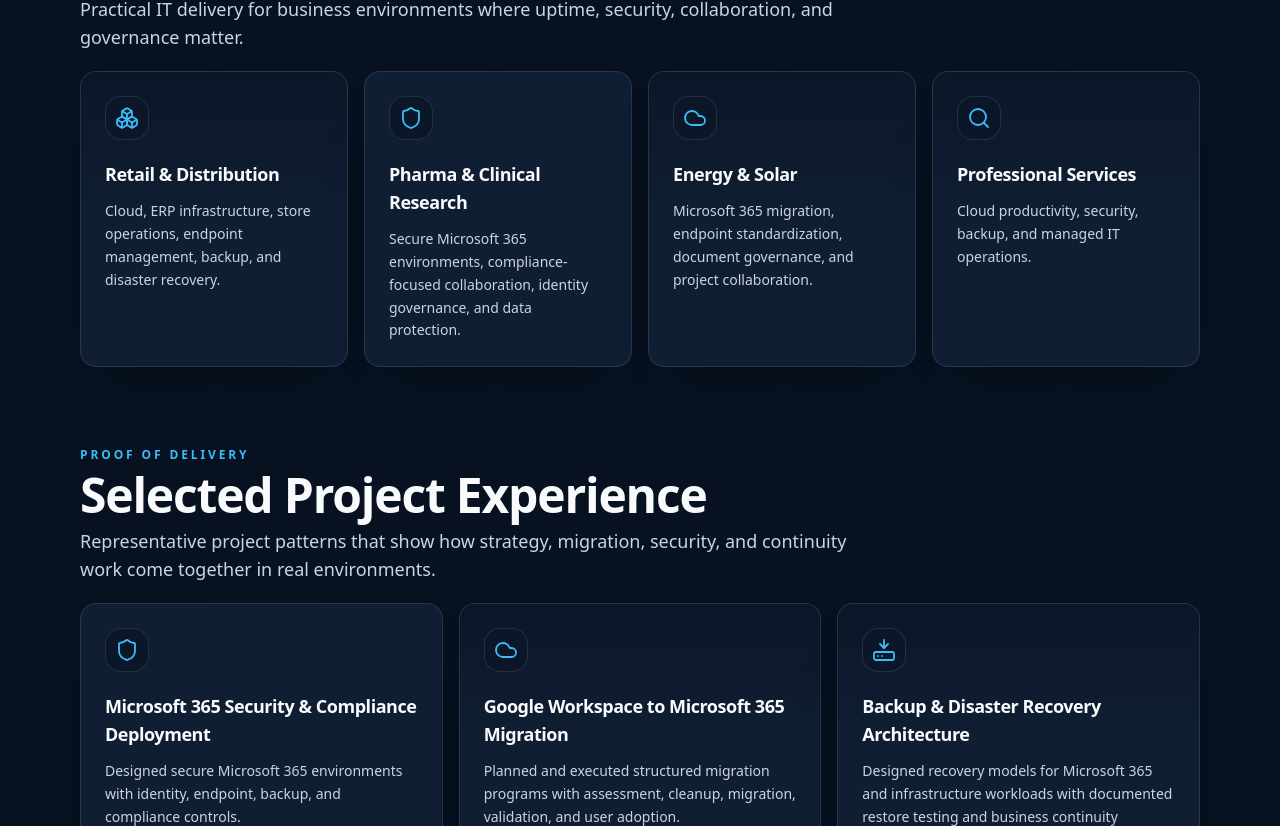
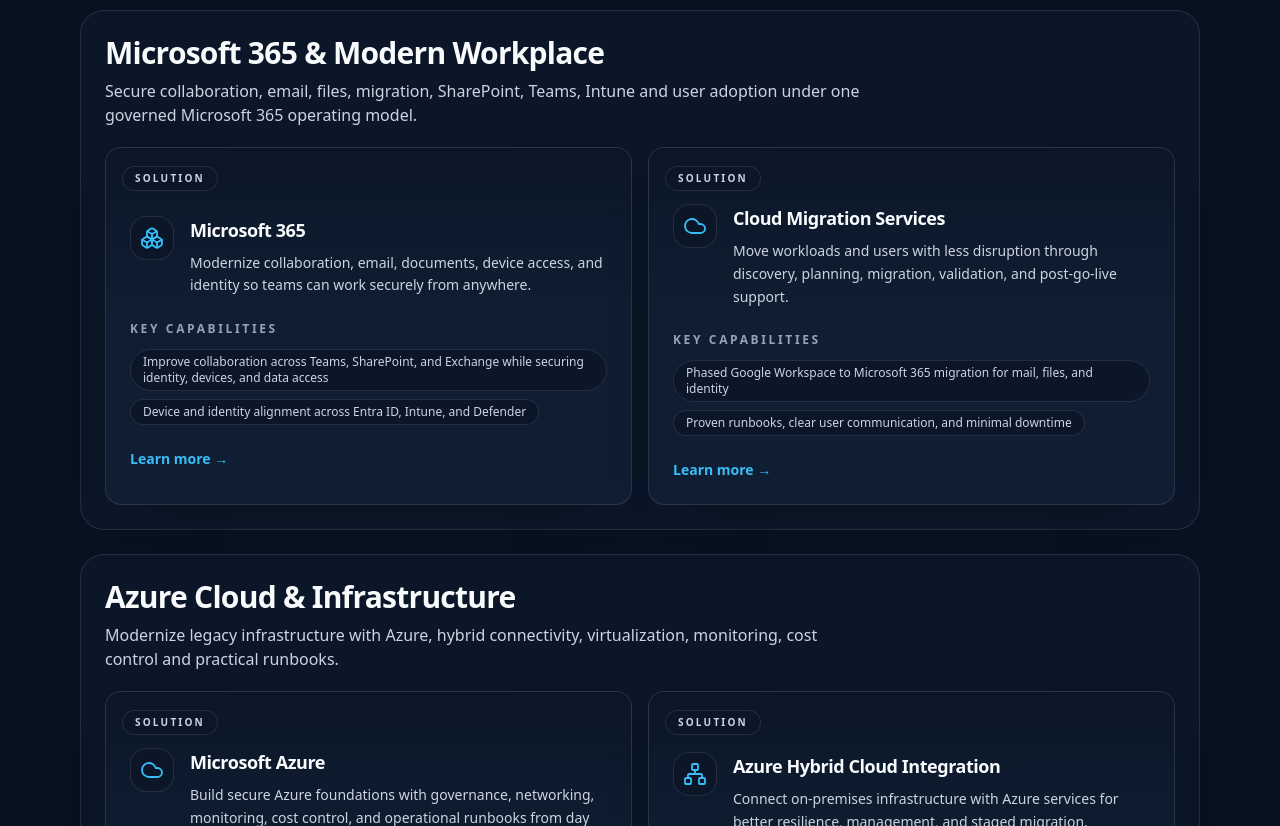
Before and after one commit to gushterovstefan/itosite, a React (Vite) app in the folder website/: page /solutions in a window 1280 px wide. Shown: the part 1574-2400 px from the top of the page. Built offline with nearby package versions, Linux system fonts and the light colour scheme.

Commit message:
Improve solutions SEO and heading structure

```diff
--- a/website/scripts/prerender.mjs
+++ b/website/scripts/prerender.mjs
@@ -11,7 +11,7 @@
   '/it-support-services': ['IT Support Services — IT Outsource Ltd.', 'SLA-driven managed IT support, service desk, endpoint management, remote and on-site support for business-critical operations.'],
   '/it-infrastructure-services': ['IT Infrastructure Services — IT Outsource Ltd.', 'Hybrid infrastructure, virtualization, networking, backup, DR and secure platform operations for resilient business systems.'],
   '/it-consulting-services': ['IT Consulting Services — IT Outsource Ltd.', 'Enterprise architecture, cloud migration, security governance, ERP integration and technical due diligence for IT change.'],
-  '/solutions': ['IT Solutions — Azure, Microsoft 365, Security, Backup & DR', 'Production-ready solutions across Microsoft Azure, Microsoft 365, Zero Trust security, Entra ID, Veeam backup, cloud migration and web platforms.'],
+  '/solutions': ['IT Solutions for Microsoft 365, Azure, Security & Disaster Recovery | IT Outsource Ltd.', 'IT Outsource Ltd. provides Microsoft 365, Azure, cybersecurity, backup, disaster recovery, endpoint management and managed IT consulting services for growing businesses.'],
   '/solutions/microsoft-azure': ['Microsoft Azure Solutions — IT Outsource Ltd.', 'Azure infrastructure design, secure networking, monitoring, governance, cost control and operational runbooks.'],
   '/solutions/microsoft-365': ['Microsoft 365 Solutions — IT Outsource Ltd.', 'Microsoft 365 collaboration, Teams, SharePoint, Exchange, Entra, Intune and Defender governance for modern workplace operations.'],
   '/solutions/vmware-proxmox-virtualization': ['VMware & Proxmox Virtualization — IT Outsource Ltd.', 'Virtualization assessment, design, migration and operations for VMware and Proxmox private infrastructure.'],
--- a/website/src/components/Seo.jsx
+++ b/website/src/components/Seo.jsx
@@ -24,8 +24,8 @@
       description: 'Enterprise architecture, cloud migration, security governance, ERP integration and technical due diligence for IT change.'
     },
     '/solutions': {
-      title: 'Enterprise IT, Cloud & Security Solutions — IT Outsource Ltd.',
-      description: 'Microsoft 365, Azure, endpoint, backup and disaster recovery environments designed, migrated, secured and supported with audit-ready governance.'
+      title: 'IT Solutions for Microsoft 365, Azure, Security & Disaster Recovery | IT Outsource Ltd.',
+      description: 'IT Outsource Ltd. provides Microsoft 365, Azure, cybersecurity, backup, disaster recovery, endpoint management and managed IT consulting services for growing businesses.'
     },
     '/solutions/microsoft-azure': {
       title: 'Microsoft Azure Solutions — IT Outsource Ltd.',
--- a/website/src/pages/Solutions.jsx
+++ b/website/src/pages/Solutions.jsx
@@ -110,6 +110,40 @@
   'GxP & Clinical Research IT': 'Support regulated environments with governance-aware infrastructure, documentation, continuity, and operational controls.'
 }
 
+const solutionGroups = [
+  {
+    title: 'Microsoft 365 & Modern Workplace',
+    lead: 'Secure collaboration, email, files, migration, SharePoint, Teams, Intune and user adoption under one governed Microsoft 365 operating model.',
+    titles: ['Microsoft 365', 'Cloud Migration Services']
+  },
+  {
+    title: 'Azure Cloud & Infrastructure',
+    lead: 'Modernize legacy infrastructure with Azure, hybrid connectivity, virtualization, monitoring, cost control and practical runbooks.',
+    titles: ['Microsoft Azure', 'Azure Hybrid Cloud Integration', 'VMware & Proxmox Virtualization']
+  },
+  {
+    title: 'Cybersecurity & Identity',
+    lead: 'Control identity risk, endpoint exposure, access policies, security monitoring and audit evidence across Microsoft security platforms.',
+    titles: ['Zero Trust Security with Defender & Sentinel', 'Entra ID & SSO Consolidation', 'GxP & Clinical Research IT']
+  },
+  {
+    title: 'Backup & Disaster Recovery',
+    lead: 'Improve backup and recovery readiness with clear RPO/RTO targets, immutable backup design, restore testing and continuity planning.',
+    titles: ['Backup & DR with Veeam']
+  },
+  {
+    title: 'Endpoint & Device Management',
+    lead: 'Standardize device compliance, endpoint protection, Intune policies and support ownership for Windows, macOS and mobile users.',
+    titles: ['Microsoft 365', 'Zero Trust Security with Defender & Sentinel', 'Entra ID & SSO Consolidation']
+  }
+]
+
+function cardsForGroup(cards, group) {
+  return group.titles
+    .map((title) => cards.find((card) => card.title === title))
+    .filter(Boolean)
+}
+
 function solutionDescriptionFor(card) {
   return solutionDescriptions[card.title] ?? 'Plan, implement, secure, and support this environment with clear ownership, risk controls, and operational handover.'
 }
@@ -122,11 +156,11 @@
     <div>
       <PageHero
         eyebrow="IT Solutions"
-        title="Enterprise IT, Cloud & Security Solutions for Growing Businesses"
+        title="Enterprise IT, Cloud & Security Solutions"
         lead="We design, migrate, secure, and support Microsoft 365, Azure, endpoint, backup, and disaster recovery environments — with audit-ready governance and practical delivery experience."
         trustLine="Microsoft 365 • Azure • Security • Backup • Disaster Recovery • Endpoint Management"
         primaryCta={{ href: BOOKING_URL, label: 'Book a Consultation' }}
-        secondaryCta={{ to: '/solutions', label: 'View Solutions' }}
+        secondaryCta={{ to: '#core-it-solutions', label: 'Core IT Solutions' }}
       />
 
       <section className="border-y border-white/[0.08] bg-[#0B1728] py-6 text-[#F8FAFC]">
@@ -165,6 +199,61 @@
                 <p className="mt-3 text-sm leading-relaxed text-[#CBD5E1]">{item.text}</p>
               </div>
             </Card>
+          ))}
+        </div>
+      </GemSection>
+
+      <GemSection
+        eyebrow="Core solutions"
+        title="Core IT Solutions"
+        lead="A board-level view of the Microsoft, Azure, security, backup, endpoint and infrastructure work we deliver."
+      >
+        <div id="core-it-solutions" className="grid gap-6">
+          {solutionGroups.map((group, groupIndex) => (
+            <section key={group.title} aria-labelledby={group.title.toLowerCase().replaceAll(' ', '-').replaceAll('&', 'and')} className="rounded-3xl border border-white/10 bg-[#0B1728] p-5 md:p-6">
+              <h2 id={group.title.toLowerCase().replaceAll(' ', '-').replaceAll('&', 'and')} className="text-2xl font-semibold tracking-tight text-[#F8FAFC] md:text-3xl">{group.title}</h2>
+              <p className="mt-2 max-w-3xl text-sm leading-relaxed text-[#CBD5E1] md:text-base">{group.lead}</p>
+              <div className="mt-5 grid gap-4 lg:grid-cols-2">
+                {cardsForGroup(c.cards, group).map((card, i) => {
+                  const to = solutionLinks[card.title]
+                  const Shell = to ? ClickCard : Card
+                  const props = to
+                    ? { to, badge: 'Solution' }
+                    : {}
+
+                  return (
+                    <Shell key={`${group.title}-${card.title}`} revealDelay={0.04 + (groupIndex + i) * 0.03} variant="steel" className="h-full" {...props}>
+                      <div className="flex h-full flex-col">
+                        <div className="flex items-start gap-4">
+                          <span className="grid h-11 w-11 flex-none place-items-center rounded-2xl border border-white/10 bg-[#0B1728]">
+                            <Icon as={icons[card.icon] ?? icons.platform} className="h-6 w-6 text-[#38BDF8]" />
+                          </span>
+                          <div>
+                            <div className="text-lg font-semibold tracking-tight text-[#F8FAFC]">{card.title}</div>
+                            <p className="mt-2 text-sm leading-relaxed text-[#CBD5E1]">{solutionDescriptionFor(card)}</p>
+                          </div>
+                        </div>
+
+                        <div className="mt-6">
+                          <div className="text-xs font-semibold uppercase tracking-[0.22em] text-[#94A3B8]">Key capabilities</div>
+                          <div className="mt-3 flex flex-wrap gap-2">
+                            {card.bullets.slice(0, 4).map((capability) => (
+                              <span key={capability} className="rounded-full border border-white/10 bg-[#0B1728] px-3 py-1 text-xs font-medium text-[#CBD5E1]">
+                                {capability}
+                              </span>
+                            ))}
+                          </div>
+                        </div>
+
+                        <div className="mt-6 text-sm font-semibold text-[#38BDF8]">
+                          {to ? 'Learn more →' : 'Learn more'}
+                        </div>
+                      </div>
+                    </Shell>
+                  )
+                })}
+              </div>
+            </section>
           ))}
         </div>
       </GemSection>
@@ -212,50 +301,12 @@
         </div>
       </GemSection>
 
-      <GemSection eyebrow={content.shared.ui.solutions} title={c.title} lead={c.lead}>
-        <div className="grid gap-4 lg:grid-cols-2">
-          {c.cards.map((card, i) => {
-            const to = solutionLinks[card.title]
-            const Shell = to ? ClickCard : Card
-            const props = to
-              ? { to, badge: 'Solution' }
-              : {}
-
-            return (
-              <Shell key={card.title} revealDelay={0.04 + i * 0.04} variant="steel" className="h-full" {...props}>
-                <div className="flex h-full flex-col">
-                  <div className="flex items-start gap-4">
-                    <span className="grid h-11 w-11 flex-none place-items-center rounded-2xl border border-white/10 bg-[#0B1728]">
-                      <Icon as={icons[card.icon] ?? icons.platform} className="h-6 w-6 text-[#38BDF8]" />
-                    </span>
-                    <div>
-                      <div className="text-lg font-semibold tracking-tight text-[#F8FAFC]">{card.title}</div>
-                      <p className="mt-2 text-sm leading-relaxed text-[#CBD5E1]">{solutionDescriptionFor(card)}</p>
-                    </div>
-                  </div>
-
-                  <div className="mt-6">
-                    <div className="text-xs font-semibold uppercase tracking-[0.22em] text-[#94A3B8]">Key capabilities</div>
-                    <div className="mt-3 flex flex-wrap gap-2">
-                      {card.bullets.slice(0, 4).map((capability) => (
-                        <span key={capability} className="rounded-full border border-white/10 bg-[#0B1728] px-3 py-1 text-xs font-medium text-[#CBD5E1]">
-                          {capability}
-                        </span>
-                      ))}
-                    </div>
-                  </div>
-
-                  <div className="mt-6 text-sm font-semibold text-[#38BDF8]">
-                    {to ? 'Learn more →' : 'Learn more'}
-                  </div>
-                </div>
-              </Shell>
-            )
-          })}
-        </div>
-      </GemSection>
-
-      <ConversionCta variant="solutions" />
+      <ConversionCta
+        variant="solutions"
+        title="Start with an IT Assessment"
+        lead="We can review Microsoft 365, Azure, identity, endpoint, backup and recovery readiness, then define the highest-value next step."
+        secondaryLabel="Book a 30-min call"
+      />
     </div>
   )
 }
```
